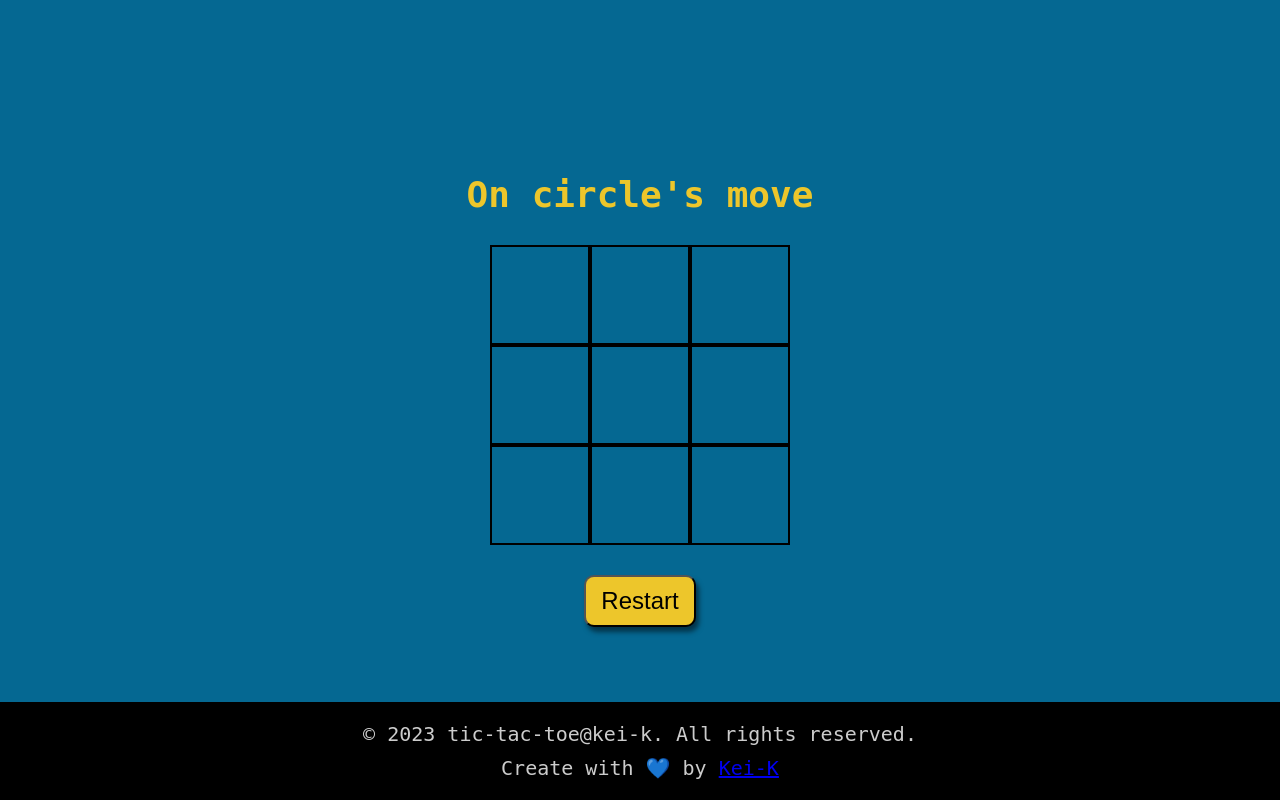
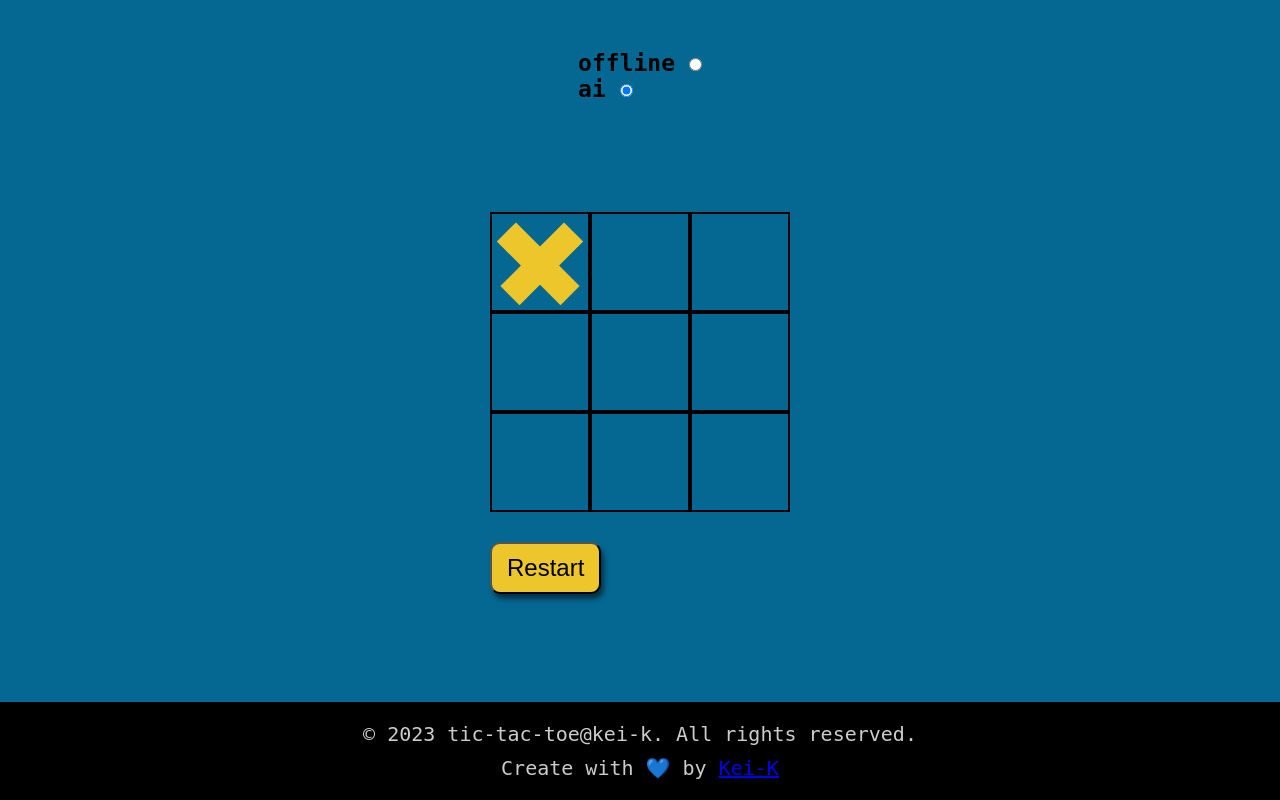
Before and after one commit to Kei-K23/tic-tac-toe-js, a plain HTML site: page index.html in a window 1280 px wide. Drawn offline with Linux system fonts and the light colour scheme.

Commit message:
rebuild the base game logic and add minimax algorithm

```diff
--- a/index.html
+++ b/index.html
@@ -25,9 +25,43 @@
     <title>Tic-tac-toe</title>
   </head>
   <body>
+    <!-- game choice section  -->
+    <section class="gameChoice">
+      <div>
+        <label for="offline">offline</label>
+        <input type="radio" name="choices" value="offline" id="offline" />
+      </div>
+      <div>
+        <label for="ai">ai</label>
+        <input type="radio" name="choices" value="ai" id="ai" checked />
+      </div>
+    </section>
+
+    <!-- ? need to update this/ game score section
+
+      <section class="gameScore">
+      <div>
+        <h2 id="playerOne"></h2>
+        <h2 id="playerScore"></h2>
+      </div>
+      <div>
+        <h2 id="playerTwo"></h2>
+        <h2 id="aiScore"></h2>
+      </div>
+    </section>
+
+    -->
+
+    <!-- show who won the game  -->
     <p id="game__info"></p>
-    <div id="game__board"></div>
-    <button id="restart">Restart</button>
+
+    <!-- main game board  -->
+    <section class="gameBoard">
+      <div id="game__board"></div>
+      <button id="restart">Restart</button>
+    </section>
+
+    <!-- footer section  -->
     <footer>
       <p class="footer__1">
         &copy; 2023 tic-tac-toe@kei-k. All rights reserved.
--- a/script.js
+++ b/script.js
@@ -1,76 +1,255 @@
-const gameBoard = document.getElementById("game__board");
-const gameInfo = document.getElementById("game__info");
-const reStartGame = document.getElementById("restart");
-const squares = ["", "", "", "", "", "", "", "", ""];
-let sign = "circle";
+const gameBoard = document.querySelector("#game__board");
+const gameInfo = document.querySelector("#game__info");
+const restart = document.querySelector("#restart");
+const choices = document.querySelectorAll('input[name="choices"]');
 
-// draw game board by iterating the squares array and create div and attach click event to call
-// another function that will show sing either O or X in each time
-function drawGameBoard() {
-  gameInfo.innerText = "On circle's move";
+let board = [
+  ["", "", ""],
+  ["", "", ""],
+  ["", "", ""],
+];
 
-  squares.forEach((_square, index) => {
-    const cellDivElement = document.createElement("div");
-    cellDivElement.id = index + 1;
-    cellDivElement.classList.add("square");
-    cellDivElement.addEventListener("click", showSign);
-    gameBoard.append(cellDivElement);
+let gameChoice = "ai"; // init the game play to ai
+
+let ai = "X"; // ai player
+let human = "O"; // human player
+
+let playerOne = "X";
+let playerTwo = "0";
+
+let currentPlayer = ai; // current player
+let countCell = 9; // cell count remain
+let winner = null; // winner status
+
+// check user select offline or ai
+function checkGamePlay() {
+  choices.forEach((choice) => {
+    choice.addEventListener("change", (e) => {
+      gameChoice = e.target.value;
+      drawGameBoard();
+    });
   });
 }
 
-function showSign(e) {
-  const signDivElement = document.createElement("div");
-  signDivElement.classList.add(sign);
-  e.target.append(signDivElement);
-  sign = sign === "circle" ? "cross" : "circle";
-  e.target.removeEventListener("click", showSign);
-  gameInfo.innerText = `On ${sign}'s move`;
-  checkWhoWin();
+// init the game by creating div and append them to the game board div
+function drawGameBoard() {
+  gameBoard.innerHTML = ""; // clear the div
+
+  ai = "X"; // ai player
+  human = "O"; // human player
+
+  playerOne = "X";
+  playerTwo = "0";
+
+  currentPlayer = ai; // current player
+  countCell = 9; // cell count remain
+  winner = null; // winner status
+  let index = 0; // id
+  board.forEach((rows, rowIndex) => {
+    rows.forEach((_cell, colIndex) => {
+      const cellDivEle = document.createElement("div");
+      cellDivEle.id = index;
+      cellDivEle.dataset.index = `${rowIndex}${colIndex}`; // data set for row, col
+      cellDivEle.classList.add("square");
+      cellDivEle.addEventListener("click", showSignOnBoard);
+      index++;
+      gameBoard.append(cellDivEle);
+    });
+  });
+  console.log(gameChoice);
+  gameChoice === "ai" && nextMoveForAi(); // * init ai first move
 }
 
-function checkWhoWin() {
-  const allSquares = document.querySelectorAll(".square");
-  const winCombos = [
-    [0, 1, 2],
-    [3, 4, 5],
-    [6, 7, 8],
-    [0, 3, 6],
-    [1, 4, 7],
-    [2, 5, 8],
-    [0, 4, 8],
-    [2, 4, 6],
-  ];
-  winCombos.forEach((array) => {
-    const circleWin = array.every((cell) => {
-      return allSquares[cell].firstChild?.classList.contains("circle");
-    });
+// show cross or circle on the board
+function showSignOnBoard(e) {
+  const row = parseInt(e.target.dataset.index.charAt(0));
+  const col = parseInt(e.target.dataset.index.charAt(1));
+  let signDiv;
+  if (gameChoice === "offline") {
+    signDiv = nextMoveForOffline(row, col);
+  } else if (gameChoice === "ai") {
+    if (currentPlayer === human) {
+      const div = document.createElement("div");
+      div.dataset.sign = "circle";
+      div.classList.add("circle");
+      board[row][col] = human;
+      currentPlayer = ai;
+      signDiv = div;
+    }
+  }
 
-    if (circleWin) {
-      gameInfo.innerText = "Circle won";
-      allSquares.forEach((square) =>
-        square.replaceWith(square.cloneNode(true))
-      );
-      return;
-    }
-  });
+  e.target.append(signDiv);
+  e.target.removeEventListener("click", showSignOnBoard);
+  countCell -= 1;
 
-  winCombos.forEach((array) => {
-    const crossWin = array.every((cell) => {
-      return allSquares[cell].firstChild?.classList.contains("cross");
-    });
-    if (crossWin) {
-      gameInfo.innerText = "Cross won";
-      allSquares.forEach((array) => {
-        array.replaceWith(array.cloneNode(true));
-      });
-    }
-  });
+  checkWinner();
 }
 
-reStartGame.addEventListener("click", () => {
-  gameBoard.innerHTML = null;
-  sign = "circle";
+// check descent cell is same sign
+function equalCell(a, b, c) {
+  return a === b && b === c && a !== "";
+}
+
+function checkWinner() {
+  // check horizontally
+  for (let i = 0; i < 3; i++) {
+    if (equalCell(board[0][i], board[1][i], board[2][i])) {
+      winner = board[0][i];
+    }
+  }
+  // check vertically
+  for (let i = 0; i < 3; i++) {
+    if (equalCell(board[i][0], board[i][1], board[i][2])) {
+      winner = board[i][0];
+    }
+  }
+  // check diagonally
+  if (equalCell(board[0][0], board[1][1], board[2][2])) {
+    winner = board[0][0];
+  }
+  // check diagonally
+  if (equalCell(board[0][2], board[1][1], board[2][0])) {
+    winner = board[0][2];
+  }
+
+  // check for tie
+  if (winner === null && countCell === 0) {
+    gameInfo.innerText = "Tie";
+    return "tie";
+  }
+
+  // check for winner
+  if (winner !== null) {
+    const allDiv = document.querySelectorAll(".square");
+    allDiv.forEach((div) => {
+      div.removeEventListener("click", showSignOnBoard);
+    });
+    gameInfo.innerText =
+      winner === "O"
+        ? `Winner is ${gameChoice === "ai" ? "player" : "playerTwo"}`
+        : `Winner is ${gameChoice === "ai" ? "AI" : "playerOne"}`;
+    return winner;
+  }
+  gameChoice === "ai" && nextMoveForAi(); // * next move
+}
+
+// next move for offline playing
+function nextMoveForOffline(row, col) {
+  const signDiv = document.createElement("div");
+  if (currentPlayer === playerTwo) {
+    signDiv.dataset.sign = "circle";
+    signDiv.classList.add("circle");
+    board[row][col] = playerTwo;
+    currentPlayer = playerOne;
+  } else {
+    signDiv.dataset.sign = "cross";
+    signDiv.classList.add("cross");
+    board[row][col] = playerOne;
+    currentPlayer = playerTwo;
+  }
+  return signDiv;
+}
+
+// check if current player is ai and then call aiMove()
+function nextMoveForAi() {
+  if (currentPlayer !== ai) {
+    return;
+  }
+
+  aiMove();
+}
+
+// loop through 2d array and produce best possible outcome by using minimax algorithm
+function aiMove() {
+  let bestScore = -Infinity;
+  let move = {};
+  let hasAvailableSpot = false; // check for empty space
+
+  for (let i = 0; i < 3; i++) {
+    for (let j = 0; j < 3; j++) {
+      if (board[i][j] === "") {
+        hasAvailableSpot = true;
+        board[i][j] = ai;
+        let score = minimax(board, 0, false, -Infinity, Infinity); // * minimax
+        board[i][j] = "";
+        if (score > bestScore) {
+          bestScore = score;
+          move.i = i;
+          move.j = j;
+        }
+      }
+    }
+  }
+
+  if (hasAvailableSpot) {
+    board[move.i][move.j] = ai;
+    const xDiv = document.createElement("div");
+    xDiv.classList.add("cross");
+    document.querySelector(`[data-index="${move.i}${move.j}"]`).append(xDiv);
+    countCell -= 1;
+    currentPlayer = human;
+    checkWinner();
+  }
+}
+
+let scores = {
+  X: 10,
+  Y: -10,
+  tie: 0,
+};
+
+function minimax(board, depth, isMaximizing, alpha, beta) {
+  // let result = checkWinner();
+  // if (result !== null) {
+  //   return scores[result];
+  // }
+
+  if (isMaximizing) {
+    let bestScore = -Infinity;
+    for (let i = 0; i < 3; i++) {
+      for (let j = 0; j < 3; j++) {
+        if (board[i][j] === "") {
+          board[i][j] = ai;
+          let score = minimax(board, depth + 1, false, alpha, beta);
+          board[i][j] = "";
+          bestScore = Math.max(score, bestScore);
+          alpha = Math.max(alpha, bestScore);
+          if (beta <= alpha) {
+            break; // Beta cutoff
+          }
+        }
+      }
+    }
+    return bestScore;
+  } else {
+    let bestScore = Infinity;
+    for (let i = 0; i < 3; i++) {
+      for (let j = 0; j < 3; j++) {
+        if (board[i][j] === "") {
+          board[i][j] = human;
+          let score = minimax(board, depth + 1, true, alpha, beta);
+          board[i][j] = "";
+          bestScore = Math.min(score, bestScore);
+          beta = Math.min(beta, bestScore);
+          if (beta <= alpha) {
+            break; // Alpha cutoff
+          }
+        }
+      }
+    }
+    return bestScore;
+  }
+}
+
+// restart game
+function restartGame() {
+  window.location.reload();
+}
+
+// call the game when DOM load
+document.addEventListener("DOMContentLoaded", () => {
   drawGameBoard();
+  checkGamePlay();
 });
 
-document.addEventListener("DOMContentLoaded", drawGameBoard);
+restart.addEventListener("click", restartGame);
--- a/style.css
+++ b/style.css
@@ -12,12 +12,18 @@
 
 body {
   display: flex;
-  justify-content: center;
+  justify-content: flex-start;
   align-items: center;
   flex-direction: column;
   height: 100vh;
   background-color: var(--bg-color);
   font-family: var(--font-main);
+}
+
+.gameChoice {
+  font-size: 23px;
+  font-weight: 600;
+  margin: 50px 0 50px;
 }
 
 #game__board {
```
Also changed, not shown: 1 other file.
